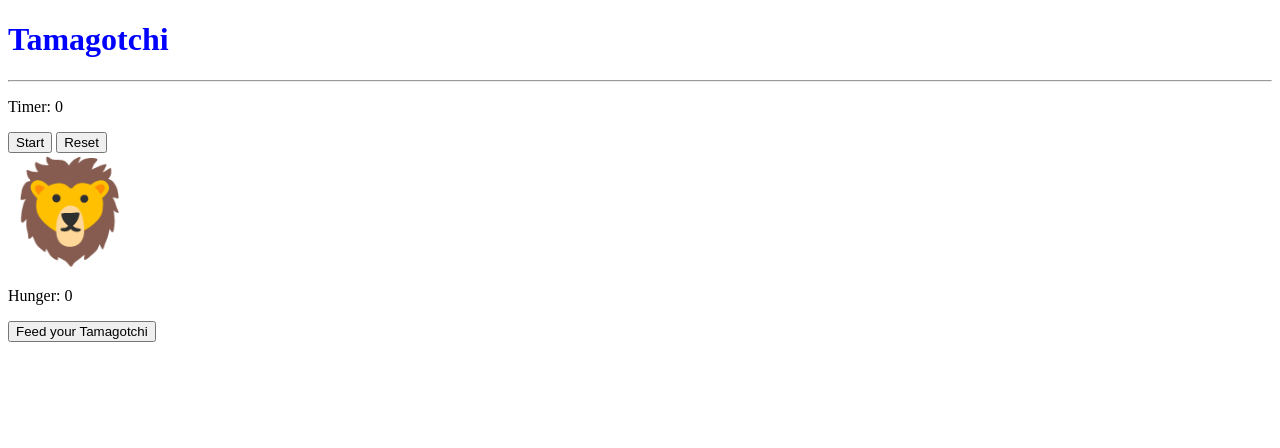
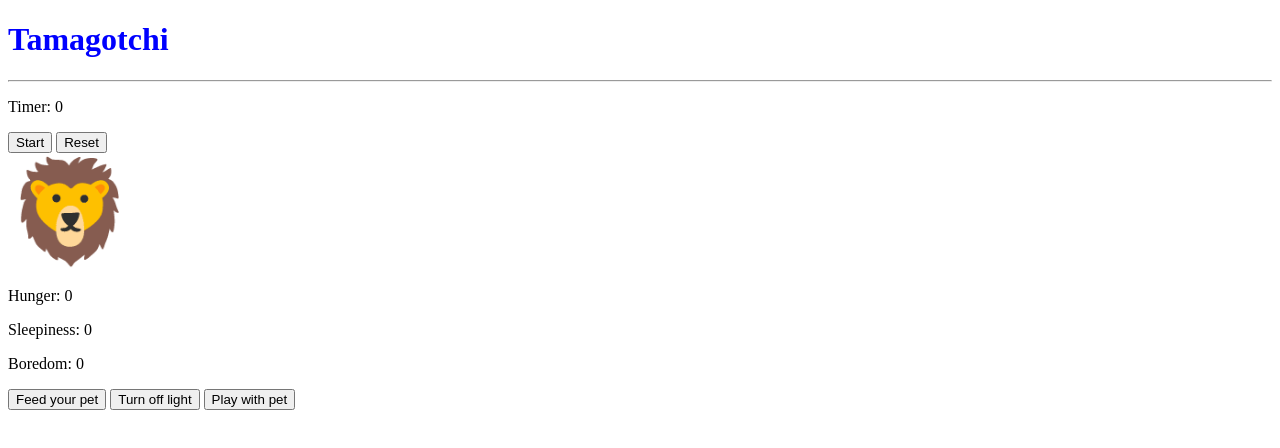
Before and after one commit to EmilyJarecki/tamagotchi, a plain HTML site: page index.html in a window 1280 px wide. Drawn offline with Linux system fonts and the light colour scheme.

Commit message:
created sleep and boredom p tags and buttons

```diff
--- a/index.html
+++ b/index.html
@@ -20,10 +20,15 @@
           </section>
 
         <p class="tamagotchi">🦁</p>
+        <form>
             <section>
             <p>Hunger: <span id="hunger_metric">0</span></p>
-            <button id="feed">Feed your Tamagotchi</button>
-            </section>
+            <p>Sleepiness: <span id="sleep_metric">0</span></p>
+            <p>Boredom: <span id="bored_metric">0</span></p>
+
+            <button id="feed">Feed your pet</button>
+            <button id="sleep">Turn off light</button>
+            <button id="play">Play with pet</button>
 
 
 
```
Also changed, not shown: main.js (line endings or trailing spaces).
